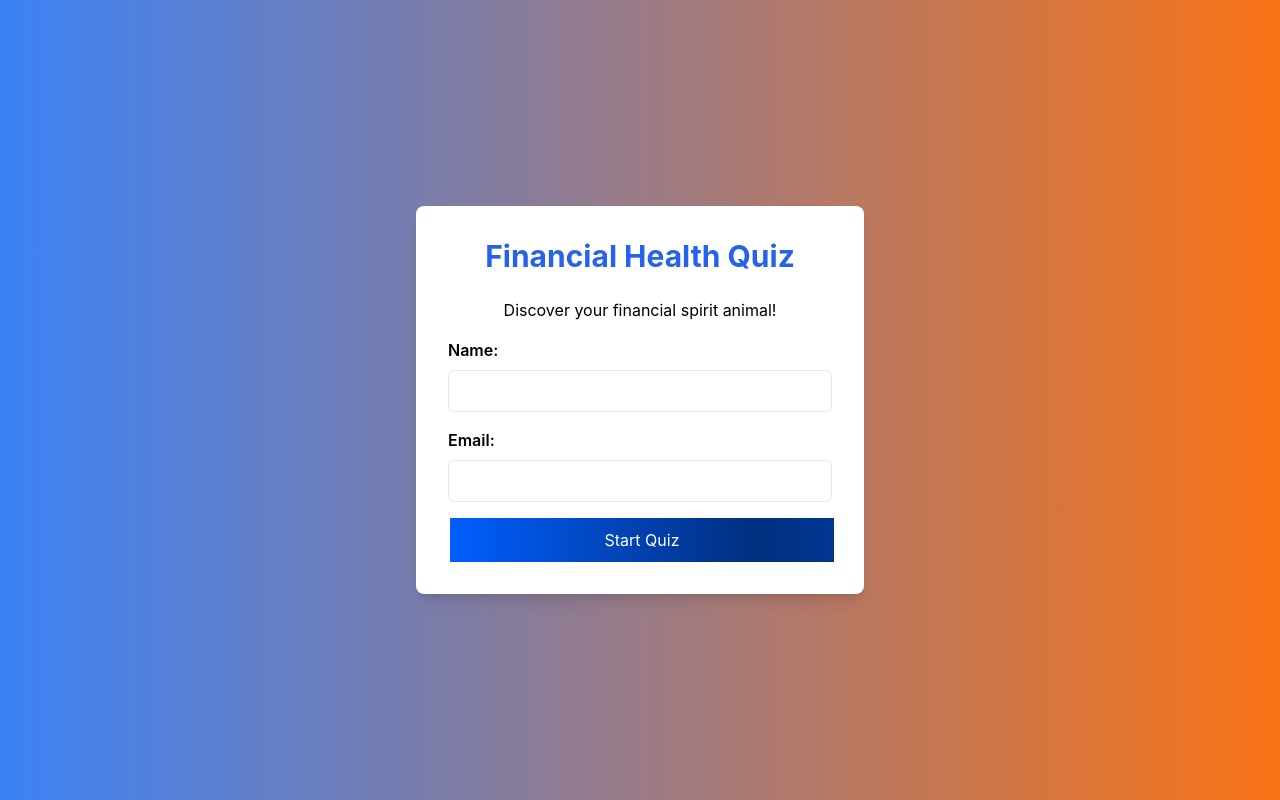
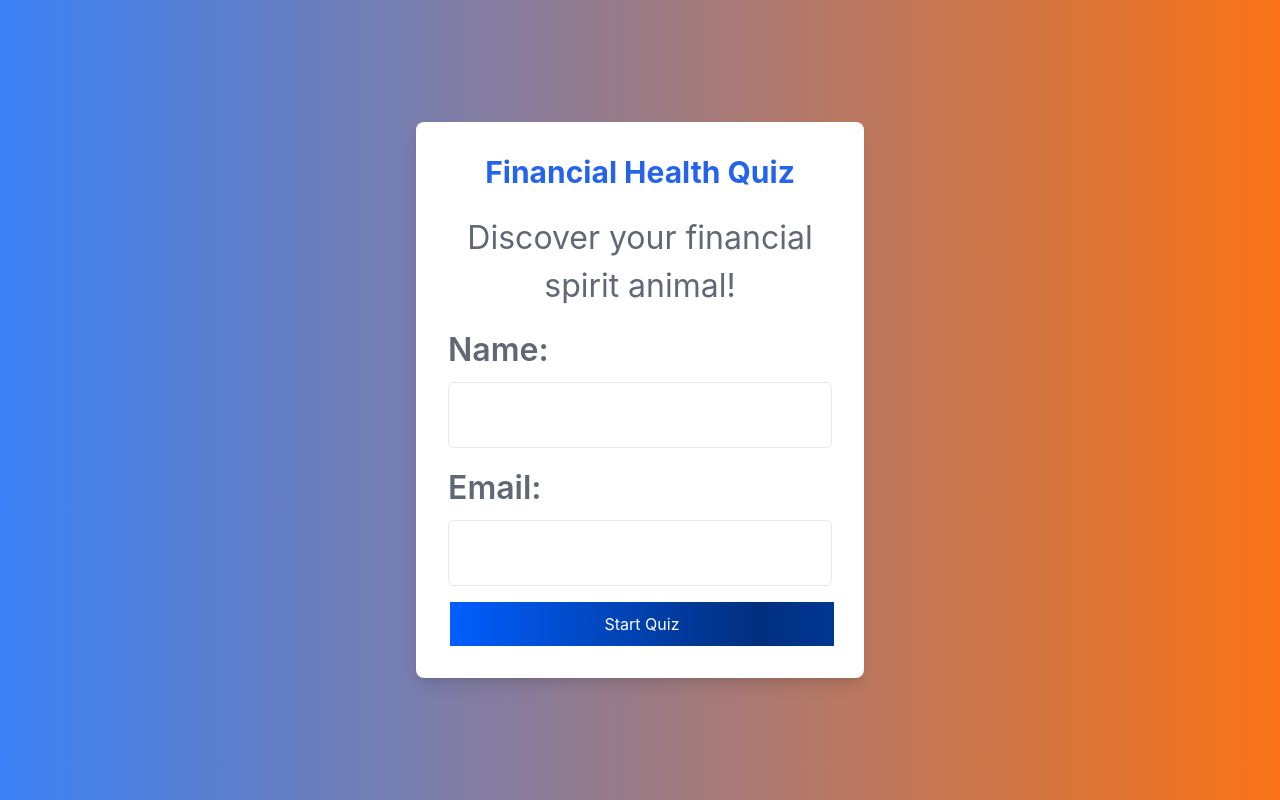
Before and after one commit to apogeeai/BuzzFinanceQuiz, a Flask app: page / in a window 1280 px wide. Run offline with Flask 3, Linux system fonts and the light colour scheme; some libraries are stand-ins or nearby versions.

Commit message:
Agent query: Please check if the new font styles are applied correctly across all pages, including the correct font family for headers and non-header text. Also, verify if the personalized financial tips are displayed on the results page with the correct styling.

```diff
--- a/static/css/styles.css
+++ b/static/css/styles.css
@@ -55,4 +55,10 @@ body {
 
 body, p, div, span, a, button, input, textarea, select {
     font-family: karla, -apple-system, BlinkMacSystemFont, 'Segoe UI', Roboto, 'Oxygen-Sans', Ubuntu, Cantarell, 'Helvetica Neue', sans-serif;
+    color: #606776;
+    font-size: 2rem;
 }
+
+.text-blue-600 {
+    font-family: amsi, -apple-system, BlinkMacSystemFont, 'Segoe UI', Roboto, 'Oxygen-Sans', Ubuntu, Cantarell, 'Helvetica Neue', sans-serif;
+}
```
